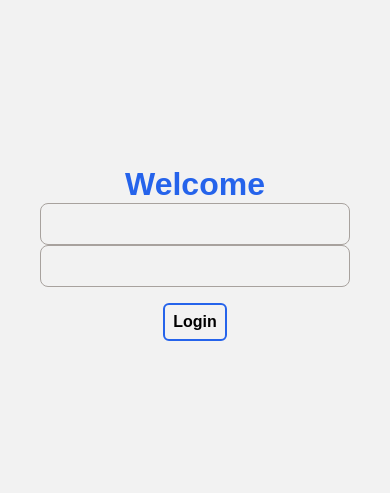
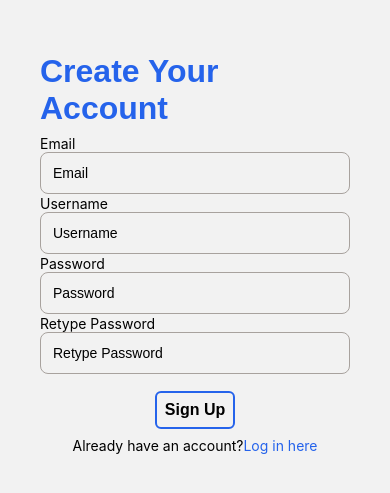
Before and after one commit to bea-austria/nameless, a React Native app: screen / in a window 390 px wide. Shown: the part 169-662 px from the top of the page. Built offline with nearby package versions, Linux system fonts and the light colour scheme.

Commit message:
Add signup screen

```diff
--- a/src/helper/ScreenRef.ts
+++ b/src/helper/ScreenRef.ts
@@ -1,5 +1,6 @@
 export const ScreenRef = {
     Splash: 'Splash',
     AuthStack: 'AuthStack',
-    Login: 'Login'
+    Login: 'Login',
+    Signup: 'Signup'
 };
--- a/src/navs/AuthStack.tsx
+++ b/src/navs/AuthStack.tsx
@@ -2,6 +2,7 @@ import { useRef } from 'react';
 import { CardStyleInterpolators, createStackNavigator } from '@react-navigation/stack';
 import { ScreenRef } from '../helper/ScreenRef';
 import Login from '../screens/auth/Login';
+import Signup from '../screens/auth/Signup';
 import { View } from 'react-native';
 import { SafeAreaView } from 'react-native-safe-area-context';
 
@@ -13,7 +14,7 @@ const AuthStack = () => {
     return (
         <SafeAreaView className='flex-1 w-full'>
             <Stack.Navigator
-                initialRouteName={ScreenRef.Login}
+                initialRouteName={ScreenRef.Signup}
                 screenOptions={{
                     headerShown: false,
                     gestureEnabled: false,
@@ -22,6 +23,7 @@ const AuthStack = () => {
                 }}
             >
                 <Stack.Screen name={ScreenRef.Login} component={Login} />
+                <Stack.Screen name={ScreenRef.Signup} component={Signup} />
             </Stack.Navigator>
         </SafeAreaView>
     );
--- /dev/null
+++ b/src/screens/auth/Signup.tsx
@@ -0,0 +1,100 @@
+import { ScrollView, Text, View, KeyboardAvoidingView } from "react-native";
+import { Formik, Form, Field } from "formik";
+import * as Yup from 'yup';
+import TextInput from "../../components/TextInput";
+import Button from "../../components/Button";
+import { useNavigation } from "@react-navigation/native";
+import { ScreenRef } from "../../helper/ScreenRef";
+
+const Signup = () => {
+    const navigation = useNavigation();
+
+    const registrationSchema = Yup.object().shape({
+        email: Yup.string().email('Invalid email').required('Required'),
+        userName: Yup.string()
+            .min(2, 'Too short!')
+            .max(50, 'Too long!')
+            .matches(/[a-zA-Z]/, 'Should contain at least one letter')
+            .required('Required'),
+        password: Yup.string()
+            .min(8, 'Password must be at least 8 characters')
+            .required('Required')
+            .matches(/(?=.*[a-z])(?=.*[A-Z])\w+/, "Should contain at least one uppercase and lowercase character")
+            .matches(/\d/, "Should contain at least one number")
+            .matches(/[`!@#$%^&*()_+\-=[\]{};':"\\|,.<>/?~]/, "Should contain at least one special character"),
+        confirmPassword: Yup.string()
+            .when("password", (password: any, schema: any) => {
+                if (password) {
+                    return schema
+                        .required("Required")
+                        .oneOf([Yup.ref("password")], "Passwords do not match");
+                }
+            }),
+    });
+
+    return (
+        <KeyboardAvoidingView
+            className="flex-1 items-center justify-center w-full px-10"
+        >
+            <Text className="text-blue-600 font-poppins font-semibold text-[32px] mb-2">Create Your Account</Text>
+            <View className="flex justify-center items-center w-full">
+                <Formik
+                    initialValues={{
+                        email: '',
+                        userName: '',
+                        password: '',
+                        confirmPassword: ''
+                    }}
+                    validationSchema={registrationSchema}
+                    onSubmit={(values: any, { resetForm }: any) => {
+                        console.log(values)
+                        resetForm()
+                    }}
+                >
+                    {({ handleSubmit }) => (
+                        <View className="w-full flex flex-col gap-[1px]">
+                            <TextInput
+                                name="email"
+                                label="Email"
+                                placeHolder="Email"
+                            />
+                            <TextInput
+                                name="userName"
+                                label="Username"
+                                placeHolder="Username"
+                            />
+                            <TextInput
+                                name="password"
+                                label="Password"
+                                isSecured={true}
+                                placeHolder="Password"
+                            />
+                            <TextInput
+                                name={"confirmPassword"}
+                                label="Retype Password"
+                                isSecured={true}
+                                placeHolder="Retype Password"
+                            />
+                            <View className="mt-4">
+                                <Button
+                                    onPress={handleSubmit}
+                                    text={"Sign Up"}
+                                />
+                            </View>
+                        </View>
+                    )}
+                </Formik>
+            </View>
+            <Text className="mt-2">Already have an account?
+                <Text
+                    className="text-blue-600"
+                    onPress={() => navigation.navigate(ScreenRef.Login)}
+                >
+                    Log in here
+                </Text>
+            </Text>
+        </KeyboardAvoidingView >
+    )
+}
+
+export default Signup;
```
